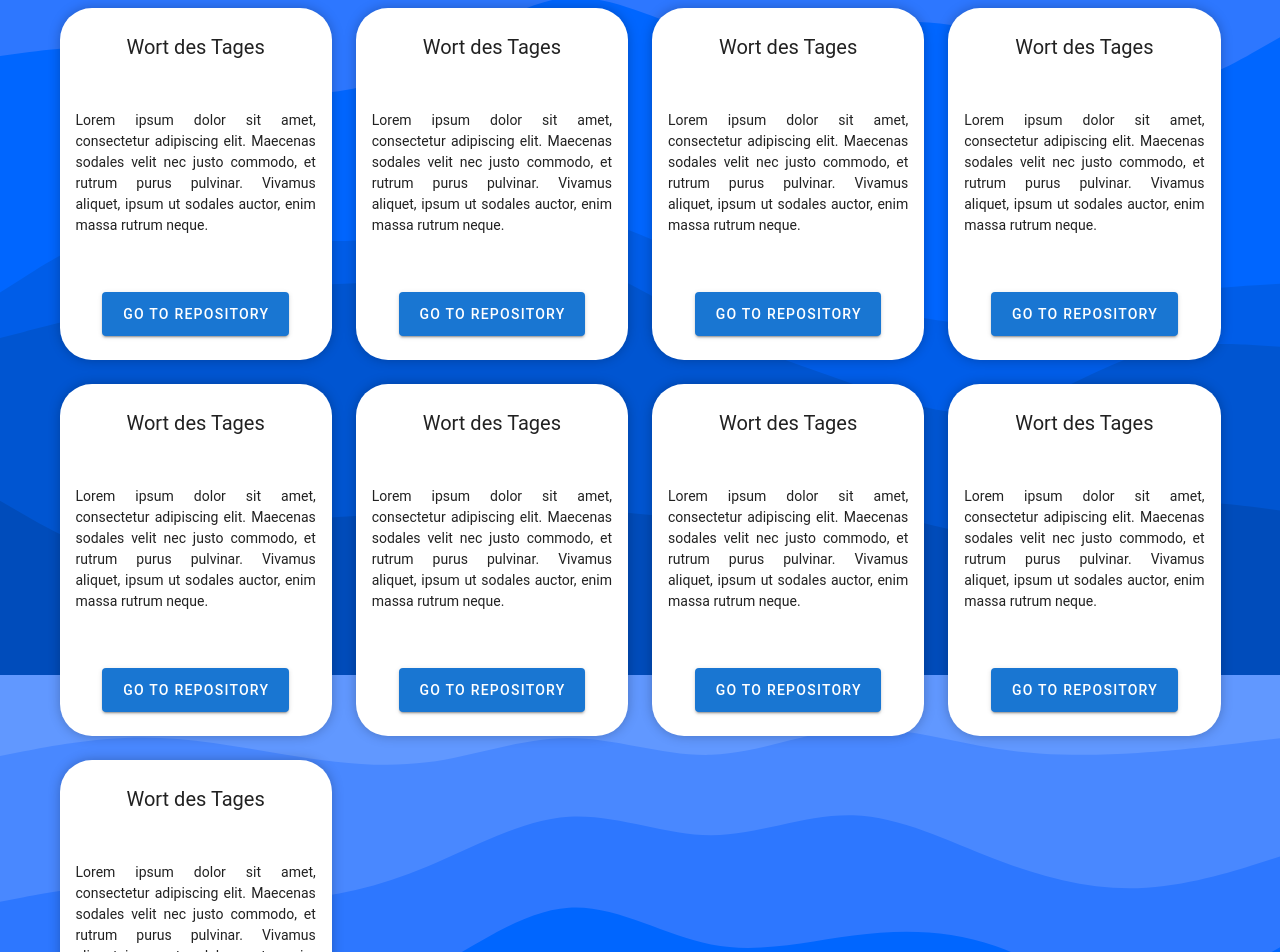
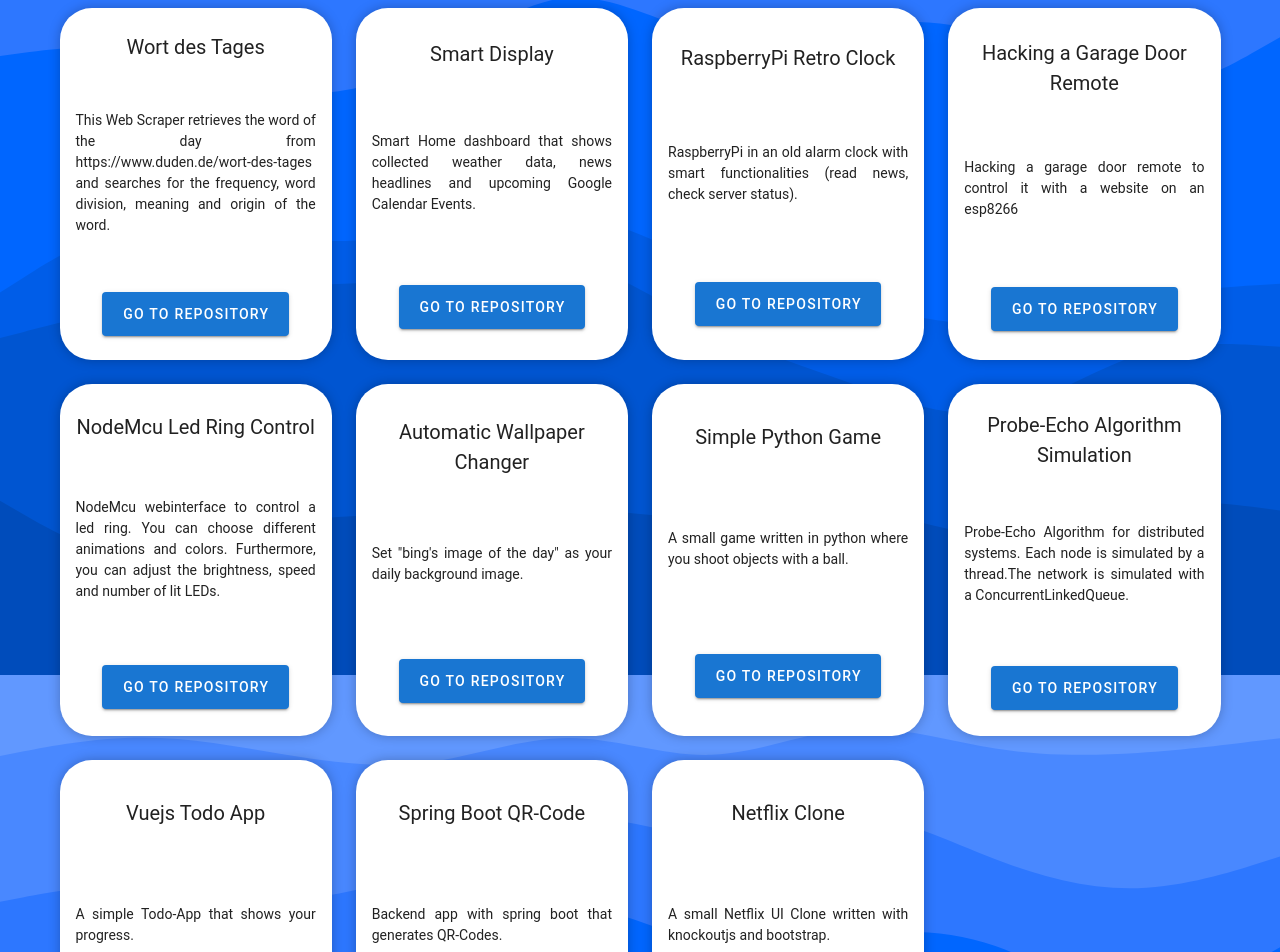
Before and after one commit to robineco/robineco.github.io, a Vue app: page /projects in a window 1280 px wide. Shown: the part 235-1187 px from the top of the page. Built offline with nearby package versions, Linux system fonts and the light colour scheme.

Commit message:
added projects

```diff
--- a/package.json
+++ b/package.json
@@ -10,6 +10,7 @@
   "dependencies": {
     "core-js": "^3.6.5",
     "vue": "^2.6.11",
+    "vue-meta": "^2.4.0",
     "vue-router": "^3.2.0",
     "vuetify": "^2.4.0"
   },
--- a/src/App.vue
+++ b/src/App.vue
@@ -31,6 +31,10 @@
 
 export default {
   name: 'App',
+  metaInfo: {
+    title: 'Robin Schlund',
+    titleTemplate: '%s'
+  },
   data: () => ({
     //
   }),
--- /dev/null
+++ b/src/assets/projects/projects.json
@@ -0,0 +1,70 @@
+{
+  "projects": [
+    {
+      "id": 0,
+      "title": "Wort des Tages",
+      "content": "This Web Scraper retrieves the word of the day from https://www.duden.de/wort-des-tages and searches for the frequency, word division, meaning and origin of the word.",
+      "link": "https://github.com/robineco/Wort-des-Tages"
+    },
+    {
+      "id": 1,
+      "title": "Smart Display",
+      "content": "Smart Home dashboard that shows collected weather data, news headlines and upcoming Google Calendar Events.",
+      "link": "https://github.com/robineco/smart-display"
+    },
+    {
+      "id": 2,
+      "title": "RaspberryPi Retro Clock",
+      "content": "RaspberryPi in an old alarm clock with smart functionalities (read news, check server status).",
+      "link": "https://github.com/robineco/RaspberryPi-Retro-Clock"
+    },
+    {
+      "id": 3,
+      "title": "Hacking a Garage Door Remote",
+      "content": "Hacking a garage door remote to control it with a website on an esp8266",
+      "link": "https://github.com/robineco/Garage-Door-Webserver"
+    },
+    {
+      "id": 4,
+      "title": "NodeMcu Led Ring Control",
+      "content": "NodeMcu webinterface to control a led ring. You can choose different animations and colors. Furthermore, you can adjust the brightness, speed and number of lit LEDs.",
+      "link": "https://github.com/robineco/NodeMcu-Led-Control"
+    },
+    {
+      "id": 5,
+      "title": "Automatic Wallpaper Changer",
+      "content": "Set \"bing's image of the day\" as your daily background image.",
+      "link": "https://github.com/robineco/Wallpaper-Changer"
+    },
+    {
+      "id": 6,
+      "title": "Simple Python Game",
+      "content": "A small game written in python where you shoot objects with a ball.",
+      "link": "https://github.com/robineco/Simple-Python-Games"
+    },
+    {
+      "id": 7,
+      "title": "Probe-Echo Algorithm Simulation",
+      "content": "Probe-Echo Algorithm for distributed systems. Each node is simulated by a thread.The network is simulated with a ConcurrentLinkedQueue.",
+      "link": "https://github.com/robineco/Probe-Echo-Algorithm"
+    },
+    {
+      "id": 8,
+      "title": "Vuejs Todo App",
+      "content": "A simple Todo-App that shows your progress.",
+      "link": "https://github.com/robineco/vuejs-todo-app"
+    },
+    {
+      "id": 9,
+      "title": "Spring Boot QR-Code",
+      "content": "Backend app with spring boot that generates QR-Codes.",
+      "link": "https://github.com/robineco/QRCode-API"
+    },
+    {
+      "id": 10,
+      "title": "Netflix Clone",
+      "content": "A small Netflix UI Clone written with knockoutjs and bootstrap.",
+      "link": "https://github.com/robineco/mettflix"
+    }
+  ]
+}
--- a/src/components/projects/ProjectCard.vue
+++ b/src/components/projects/ProjectCard.vue
@@ -1,14 +1,15 @@
 <template>
   <div class="card-wrapper d-flex flex-column justify-space-around">
-    <p>Wort des Tages</p>
+    <p>{{ title }}</p>
     <div class="card__content">
-      <p>Lorem ipsum dolor sit amet, consectetur adipiscing elit. Maecenas sodales velit nec justo commodo, et rutrum purus pulvinar. Vivamus aliquet, ipsum ut sodales auctor, enim massa rutrum neque.</p>
+      <p>{{ content }}</p>
     </div>
     <div class="card__button d-flex justify-center">
       <v-btn
         color="primary"
         elevation="2"
         large
+        @click="redirect"
       >Go to Repository</v-btn>
     </div>
   </div>
@@ -20,13 +21,26 @@ import Vue from 'vue'
 export default Vue.extend({
   name: 'ProjectCard',
   props: {
-    //
+    title: {
+      type: String,
+      default: ''
+    },
+    content: {
+      type: String,
+      default: ''
+    },
+    link: {
+      type: String,
+      default: ''
+    }
   },
   data: () => ({
     //
   }),
   methods: {
-    //
+    redirect () {
+      window.location = this.link
+    }
   }
 })
 </script>
--- a/src/main.js
+++ b/src/main.js
@@ -2,8 +2,11 @@ import Vue from 'vue'
 import App from './App.vue'
 import router from './router'
 import vuetify from './plugins/vuetify'
+import VueMeta from 'vue-meta'
 
 Vue.config.productionTip = false
+
+Vue.use(VueMeta)
 
 new Vue({
   router,
--- a/src/views/Home.vue
+++ b/src/views/Home.vue
@@ -15,6 +15,9 @@ export default {
   name: 'Home',
   components: {
     Terminal
+  },
+  metaInfo: {
+    title: 'Home'
   }
 }
 </script>
--- a/src/views/Landing.vue
+++ b/src/views/Landing.vue
@@ -20,6 +20,9 @@
 <script>
 export default {
   name: 'Landing',
+  metaInfo: {
+    title: 'Welcome to my Introduction'
+  },
   data () {
     return {
       value: 0
--- a/src/views/Projects.vue
+++ b/src/views/Projects.vue
@@ -9,10 +9,14 @@
          sm="4"
          md="4"
          lg="3"
-         v-for="index in 9"
-         :key="index"
+         v-for="project in projects"
+         :key="project.id"
        >
-         <ProjectCard />
+         <ProjectCard
+          :title="project.title"
+          :content="project.content"
+          :link="project.link"
+         />
        </v-col>
      </v-row>
    </v-container>
@@ -21,11 +25,28 @@
 
 <script>
 import ProjectCard from '../components/projects/ProjectCard'
+import projectJson from '../assets/projects/projects.json'
 
 export default {
   name: 'Projects',
   components: {
     ProjectCard
+  },
+  metaInfo: {
+    title: 'My Projects'
+  },
+  data () {
+    return {
+      projects: []
+    }
+  },
+  mounted () {
+    this.readJSON()
+  },
+  methods: {
+    readJSON () {
+      this.projects = projectJson.projects
+    }
   }
 }
 </script>
```
